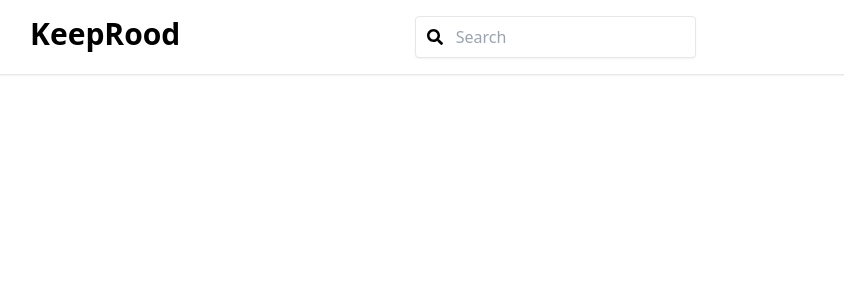
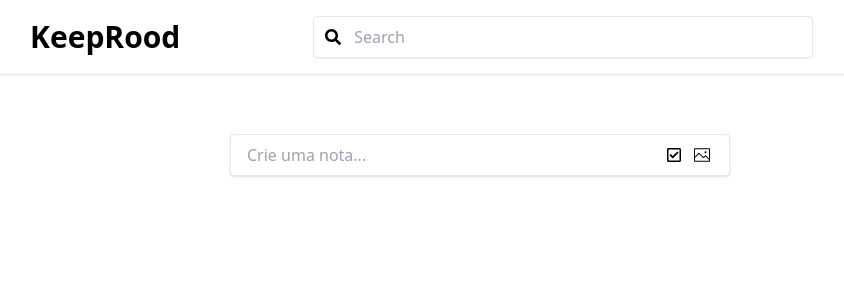
Before and after one commit to anderood/keeprood, a React (Create React App) app: page / in a window 1280 px wide. Shown: the top 300 px of the page, without its empty margins (160-1004 px from the left). Built offline with nearby package versions, Linux system fonts and the light colour scheme.

Commit message:
componente para criar novas notas

```diff
--- a/src/App.js
+++ b/src/App.js
@@ -1,9 +1,11 @@
 import { FaSearch } from "react-icons/fa";
+import NewNote from "./NewNote";
 
 export default function Home() {
     return (
+        <>
             <nav className="h-30 p-4 shadow">
-            <div className="w-[900px] mx-auto flex">
+                <div className="w-[900px] mx-auto flex items-center justify-between gap-4">
                     <h1 className="text-3xl font-bold">
                         KeepRood
                     </h1>
@@ -11,17 +13,23 @@
                         <div className="relative">
                             <div className="w-100">
                                 <input
-                                width={500}
                                     type="search"
                                     id="search"
-                                className="p-2 pl-10 border rounded  shadow-sm outline-0 focus:shadow-lg"
+                                    className="w-[500px] p-2 pl-10 border rounded  shadow-sm outline-0 focus:shadow-lg"
                                     placeholder="Search" required
                                 />
-                            <FaSearch className="absolute left-3 top-1/2 -translate-y-1/2"/>
+                                <FaSearch
+                                    className="absolute left-3 top-1/2 -translate-y-1/2 pointer-events-none"
+                                    aria-hidden="true"
+                                />
                             </div>
                         </div>
                     </form>
                 </div>
             </nav>
+
+            <NewNote />
+
+        </>
     );
 }
--- /dev/null
+++ b/src/NewNote/index.js
@@ -0,0 +1,38 @@
+import {FaRegCheckSquare} from "react-icons/fa";
+import {SlPicture} from "react-icons/sl";
+
+export default function NewNote() {
+    return (
+        <div className="w-screen h-auto mt-10">
+            <div className="flex justify-center">
+                <div className="relative m-5">
+                    <input
+                        type="search"
+                        id="search"
+                        className="
+                              w-[500px]
+                              p-2
+                              pl-4
+                              pr-16          /* espaço à direita pros ícones */
+                              border
+                              rounded
+                              shadow
+                              outline-0
+                              focus:shadow-lg
+                            "
+                        placeholder="Crie uma nota..."
+                        required
+                    />
+
+                    <FaRegCheckSquare
+                        className="absolute right-12 top-1/2 -translate-y-1/2"
+                        size="1rem"
+                    />
+                    <SlPicture
+                        className="absolute right-5 top-1/2 -translate-y-1/2"
+                    />
+                </div>
+            </div>
+        </div>
+    );
+}
```
Lines whose indentation alone changed are shown as unchanged.
